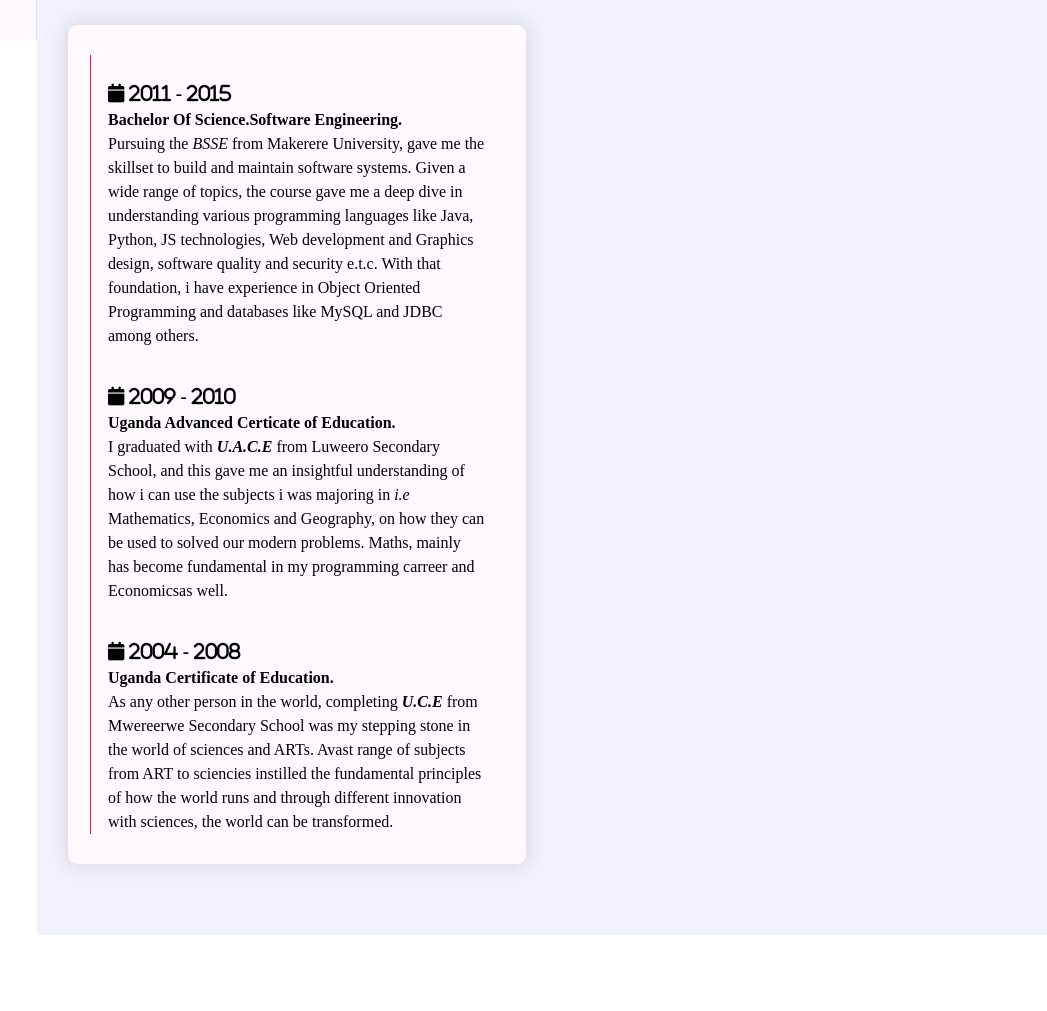
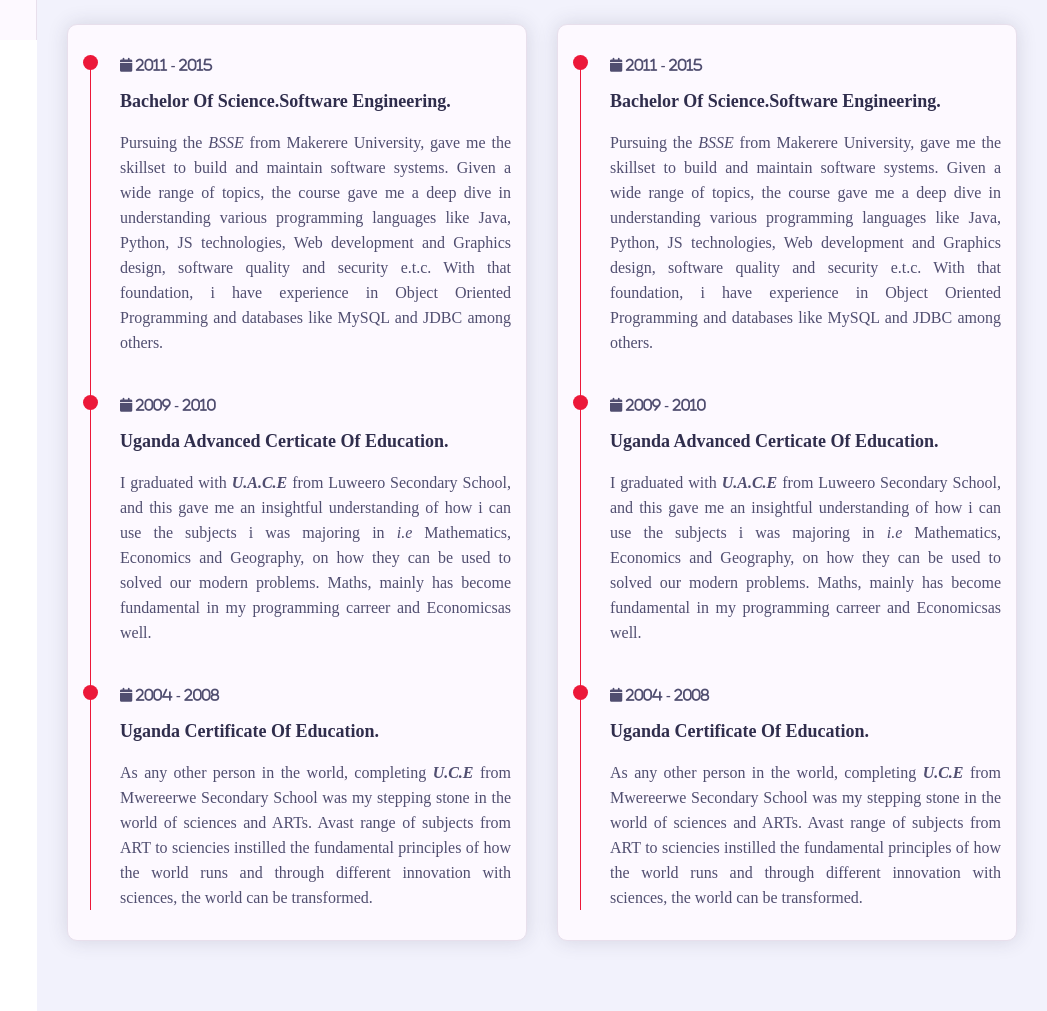
Before and after one commit to imakanga/My_Portfolio, a plain HTML site: page index.html in a window 1280 px wide. Shown: the part 760-1771 px from the top of the page, without its empty margins (233-1280 px from the left). Before the commit the page ends 1695 px from the top, so only its background shows below. Drawn offline with Linux system fonts and the light colour scheme; a script that the page names is missing; a web font is replaced by a local one.

Commit message:
Updated files index and style

```diff
--- a/css/style.css
+++ b/css/style.css
@@ -485,8 +485,8 @@ h3.my-profession
 .about .about-content .timeline .timeline-item
 {
     position: relative;
-    padding: 25px;
-    padding-bottom: 10px;
+    padding-left: 37px;
+    padding-bottom: 40px;
 }
 .about .about-content .timeline .timeline-item:last-child
 {
@@ -502,3 +502,40 @@ h3.my-profession
     top: 0;
     background-color: var(--skin-color);
 }
+.about .about-content .timeline .circle-dot
+{
+     position: absolute;
+     left: 0;
+     top: 0;
+     height: 15px;
+     width: 15px;
+     border-radius: 50%;
+     background-color: var(--skin-color);
+
+}
+.about .about-content .timeline .timeline-date
+{
+    font-weight: 400;
+    font-size: 14px;
+    margin-bottom: 12px;
+    color: var(--text-black-700);
+}
+.about .about-content .timeline .timeline-date
+{
+    margin-right: 5px;
+}
+.about .about-content .timeline .timeline-title
+{
+    font-weight: 700;
+    font-size: 18px;
+    margin-bottom: 15px;
+    text-transform: capitalize;
+    color: var(--text-black-900);
+}
+.about .about-content .timeline .timeline-text
+{
+    line-height: 25px;
+    font-size: 16px;
+    text-align: justify;
+    color: var(--text-black-700);
+}
--- a/index.html
+++ b/index.html
@@ -164,9 +164,8 @@
                                     <div class="skill-item padd-15">
                                         <h5>UI/UX</h5>
                                         <div class="progress">
-                                            <div class="progress-in" style="width:62%;">
+                                            <div class="progress-in" style="width:62%;"></div>
                                             <div class="skill-percent">62%</div>
-                                            </div>
                                         </div>
                                     </div>
                                 </div>
@@ -181,7 +180,7 @@
                                         <div class="timeline shadow-dark">
                                             <!--=========Timeline item==========-->
                                             <div class="timeline-item">
-                                                <div class="circle-dot">
+                                                <div class="circle-dot"></div>
                                                     <h3 class="timeline-date">
                                                         <i class="fa fa-calendar">  2011 - 2015</i>
                                                     </h3>
@@ -192,12 +191,12 @@
                                                         languages like Java, Python, JS technologies, Web development and Graphics design, software quality and security e.t.c.
                                                         With that foundation, i have experience in Object Oriented Programming and databases like MySQL and JDBC among others.
                                                     </p>
-                                                </div>
+
                                             </div>
 
                                             <!--=========Timeline item==========-->
                                             <div class="timeline-item">
-                                                <div class="circle-dot">
+                                                <div class="circle-dot"></div>
                                                     <h3 class="timeline-date">
                                                         <i class="fa fa-calendar">  2009 - 2010</i>
                                                     </h3>
@@ -207,12 +206,12 @@
                                                         i was majoring in <i>i.e</i> Mathematics, Economics and Geography, on how they can be used to solved our modern problems. Maths, mainly has become
                                                         fundamental in my programming carreer and Economicsas well.
                                                     </p>
-                                                </div>
+
                                             </div>
 
                                             <!--=========Timeline item==========-->
                                             <div class="timeline-item">
-                                                <div class="circle-dot">
+                                                <div class="circle-dot"></div>
                                                     <h3 class="timeline-date">
                                                         <i class="fa fa-calendar">  2004 - 2008</i>
                                                     </h3>
@@ -222,7 +221,7 @@
                                                         Avast range of subjects from ART to sciencies instilled the fundamental principles of how the world runs and through different innovation with sciences, the
                                                         world can be transformed.
                                                     </p>
-                                                </div>
+
                                             </div>
                                         </div>
                                     </div>
@@ -231,6 +230,57 @@
                             </div>
                             <div class="experience padd-15">
                                 <h3 class="title">Experience</h3>
+                                <div class="row">
+                                    <div class="timeline-box padd-15">
+                                        <div class="timeline shadow-dark">
+                                            <!--=========Timeline item==========-->
+                                            <div class="timeline-item">
+                                                <div class="circle-dot"></div>
+                                                    <h3 class="timeline-date">
+                                                        <i class="fa fa-calendar">  2011 - 2015</i>
+                                                    </h3>
+                                                    <h4 class="timeline-title">Bachelor Of Science.Software Engineering.</h4>
+                                                    <p class="timeline-text">
+                                                        Pursuing the <i>BSSE</i> from Makerere University, gave me the skillset to build and maintain software systems.
+                                                        Given a wide range of topics, the course gave me a deep dive in understanding various programming
+                                                        languages like Java, Python, JS technologies, Web development and Graphics design, software quality and security e.t.c.
+                                                        With that foundation, i have experience in Object Oriented Programming and databases like MySQL and JDBC among others.
+                                                    </p>
+
+                                            </div>
+
+                                            <!--=========Timeline item==========-->
+                                            <div class="timeline-item">
+                                                <div class="circle-dot"></div>
+                                                    <h3 class="timeline-date">
+                                                        <i class="fa fa-calendar">  2009 - 2010</i>
+                                                    </h3>
+                                                    <h4 class="timeline-title">Uganda Advanced Certicate of Education.</h4>
+                                                    <p class="timeline-text">
+                                                        I graduated with <i><b>U.A.C.E</b></i> from Luweero Secondary School, and this gave me an insightful understanding of how i can use the subjects
+                                                        i was majoring in <i>i.e</i> Mathematics, Economics and Geography, on how they can be used to solved our modern problems. Maths, mainly has become
+                                                        fundamental in my programming carreer and Economicsas well.
+                                                    </p>
+
+                                            </div>
+
+                                            <!--=========Timeline item==========-->
+                                            <div class="timeline-item">
+                                                <div class="circle-dot"></div>
+                                                    <h3 class="timeline-date">
+                                                        <i class="fa fa-calendar">  2004 - 2008</i>
+                                                    </h3>
+                                                    <h4 class="timeline-title">Uganda Certificate of Education.</h4>
+                                                    <p class="timeline-text">
+                                                        As any other person in the world, completing <i><b>U.C.E</b></i> from Mwereerwe Secondary School was my stepping stone in the world of sciences and ARTs.
+                                                        Avast range of subjects from ART to sciencies instilled the fundamental principles of how the world runs and through different innovation with sciences, the
+                                                        world can be transformed.
+                                                    </p>
+
+                                            </div>
+                                        </div>
+                                    </div>
+                                </div>
                             </div>
                         </div>
                     </div>
```
